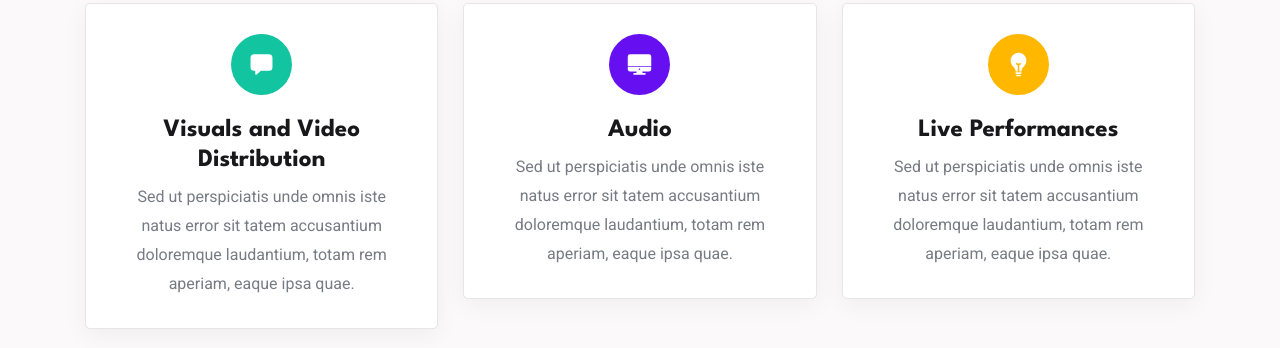
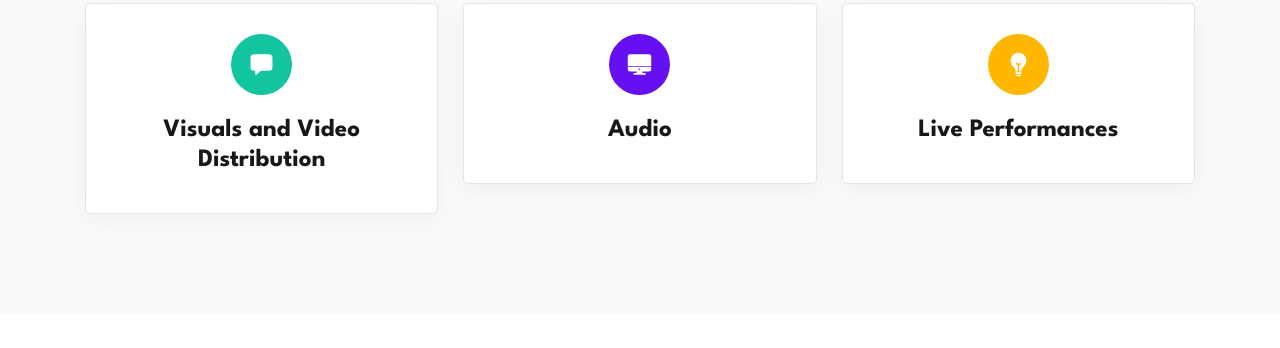
Before and after one commit to KeaZulu23/Top-Dawg-Media-House, a plain HTML site: page index.html in a window 1280 px wide. Shown: the part 910-1258 px from the top of the page. Drawn offline with nearby package versions, Linux system fonts and the light colour scheme.

Commit message:
Updated services

```diff
--- a/index.html
+++ b/index.html
@@ -142,9 +142,7 @@
                 </h3>
 
                 <p class="card-text">
-                  Sed ut perspiciatis unde omnis iste natus error sit tatem accusantium doloremque laudantium, totam rem
-                  aperiam, eaque
-                  ipsa quae.
+
                 </p>
 
               </div>
@@ -162,9 +160,7 @@
                 </h3>
 
                 <p class="card-text">
-                  Sed ut perspiciatis unde omnis iste natus error sit tatem accusantium doloremque laudantium, totam rem
-                  aperiam, eaque
-                  ipsa quae.
+
                 </p>
 
               </div>
@@ -182,9 +178,7 @@
                 </h3>
 
                 <p class="card-text">
-                  Sed ut perspiciatis unde omnis iste natus error sit tatem accusantium doloremque laudantium, totam rem
-                  aperiam, eaque
-                  ipsa quae.
+
                 </p>
 
               </div>
```
